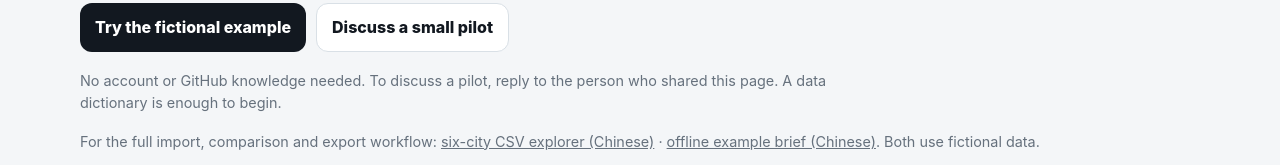
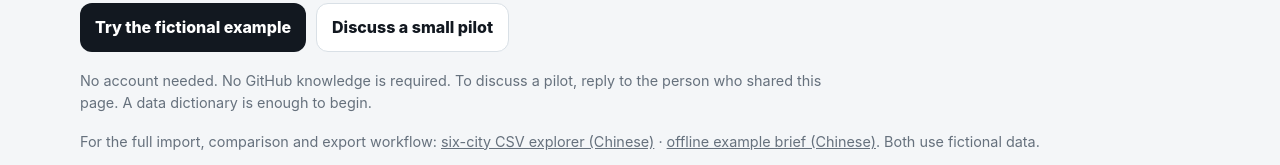
Before and after one commit to 6jingyong/open-worktime, a website with bundled scripts: page partners.html in a window 1280 px wide. Shown: the part 407-572 px from the top of the page. Built offline with nearby package versions, Linux system fonts and the light colour scheme.

Commit message:
Keep the partner access promise explicit

```diff
--- a/partners.html
+++ b/partners.html
@@ -30,7 +30,7 @@
         <a class="action-primary" href="#preview">Try the fictional example</a>
         <a class="action-secondary" href="#collaborate">Discuss a small pilot</a>
       </div>
-      <p class="no-github-note">No account or GitHub knowledge needed. To discuss a pilot, reply to the person who shared this page. A data dictionary is enough to begin.</p>
+      <p class="no-github-note">No account needed. No GitHub knowledge is required. To discuss a pilot, reply to the person who shared this page. A data dictionary is enough to begin.</p>
       <p class="partner-note">For the full import, comparison and export workflow: <a href="./cities.html">six-city CSV explorer (Chinese)</a> · <a href="./docs/examples/fictional-city-brief.html">offline example brief (Chinese)</a>. Both use fictional data.</p>
     </section>
 
```
